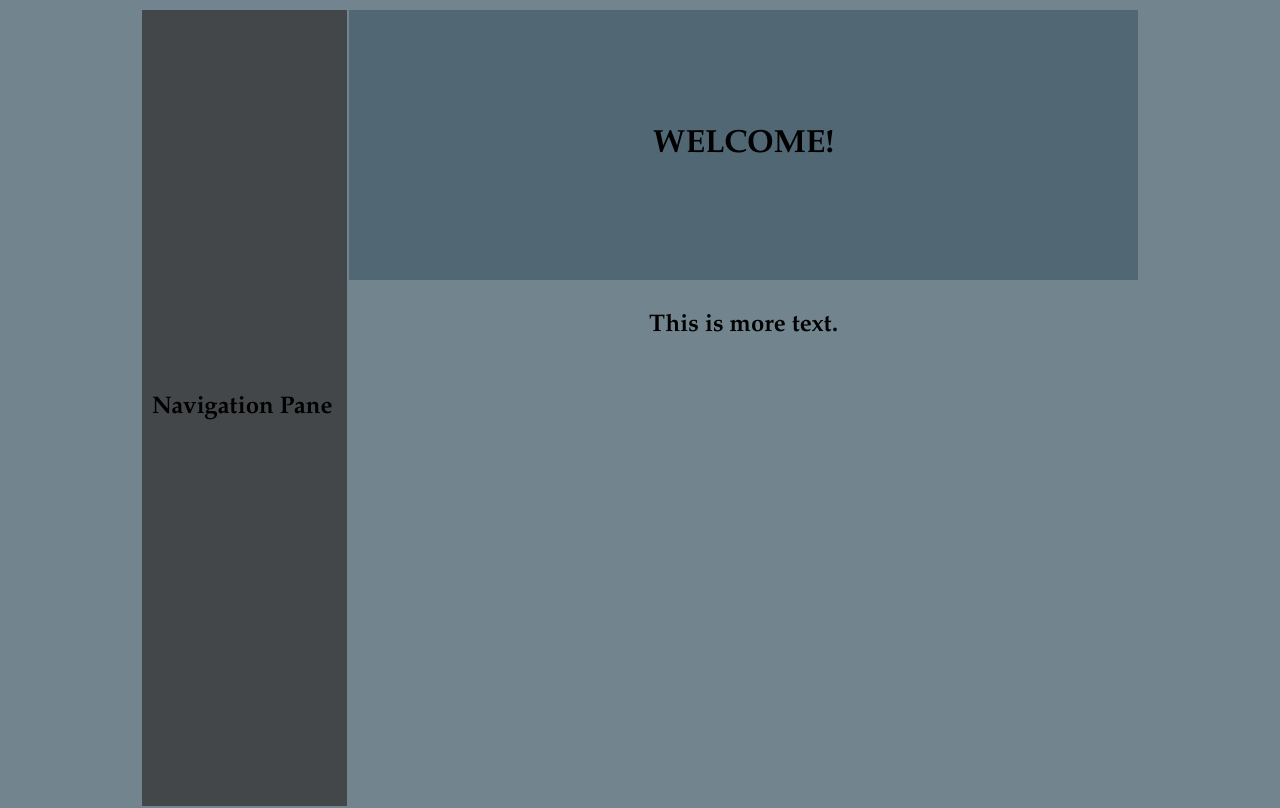
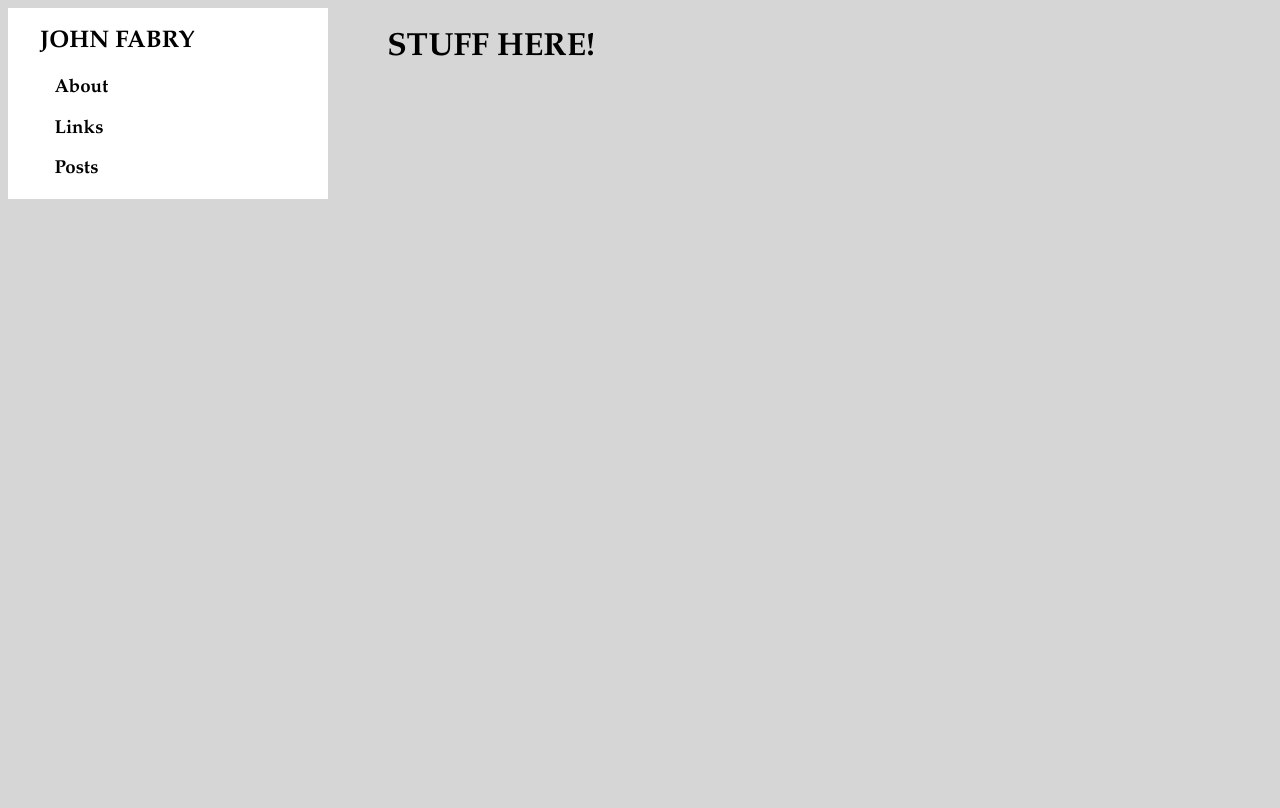
Before and after one commit to JFFail/ConsoleAccess, a plain HTML site: page index.html in a window 1280 px wide. Drawn offline with Linux system fonts and the light colour scheme.

Commit message:
Site changes.

```diff
--- a/index.html
+++ b/index.html
@@ -6,20 +6,18 @@
         <link rel="stylesheet" href="style.css" type="text/css" />
     </head>
     <body>
-        <table>
-            <tr>
-                <td class="nav" rowspan="2">
-                    <h2>Navigation Pane</h2>
-                </td>
-                <td class="topBar">
-                    <h1 class="center">Welcome!</h1>
-                </td>
-            </tr>
-            <tr>
-                <td class="main">
-                    <h2 class="title">This is more text.</h2>
-                </td>
-            </tr>
-        </table>
+        <main>
+            <h1>Stuff here!</h1>
+        </main>
+        <section class="sidebar">
+            <div class="sidebarPadding">
+                <h1>John Fabry</h1>
+                <div class="linkPadding">
+                    <h3 class="navLinks">About</h3>
+                    <h3 class="navLinks">Links</h3>
+                    <h3 class="navLinks">Posts</h3>
+                </div>
+            </div>
+        </section>
     </body>
 </html>
--- a/style.css
+++ b/style.css
@@ -5,49 +5,24 @@ html {
 
 body {
     height: 100%;
-    background-color: #72858E;
+    background-color: #D6D6D6;
 }
 
-table {
-    border: none;
-    background-color: #72858E;
-    width: 1000px;
-    margin-left: auto;
-    margin-right: auto;
-    height: 100%;
+main {
+    width: 70%;
+    background-color: #D6D6D6;
+    float: right;
 }
 
-tr {
-    border: none;
-}
-
-td {
-    border: none;
-    padding: 10px;
+.sidebar {
+    width: 25%;
+    background-color: #FFFFFF;
+    float: left;
+    position: fixed;
 }
 
 h1 {
     text-transform: uppercase;
-}
-
-.topBar {
-    height: 250px;
-    background: #516874;
-    border: none;
-}
-
-.nav {
-    width: 185px;
-    background-color: #444749;
-    border: none;
-}
-
-.bigger {
-    width: 80%;
-}
-
-.smaller {
-    width: 20%;
 }
 
 p {
@@ -58,10 +33,14 @@ p {
     text-align: center;
 }
 
-.main {
-    vertical-align: top;
-}
-
 .title {
     text-align: center;
 }
+
+.sidebarPadding {
+    padding-left: 10%;
+}
+
+.linkPadding {
+    padding-left: 5%;
+}
```
Also changed, not shown: .c9/metadata/workspace/index.html (added), .c9/metadata/workspace/style.css (added), 5 other files.
